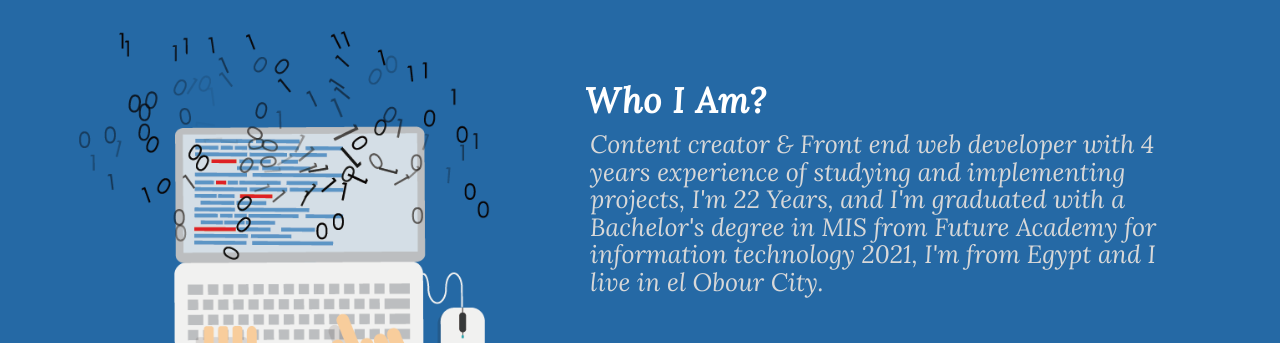
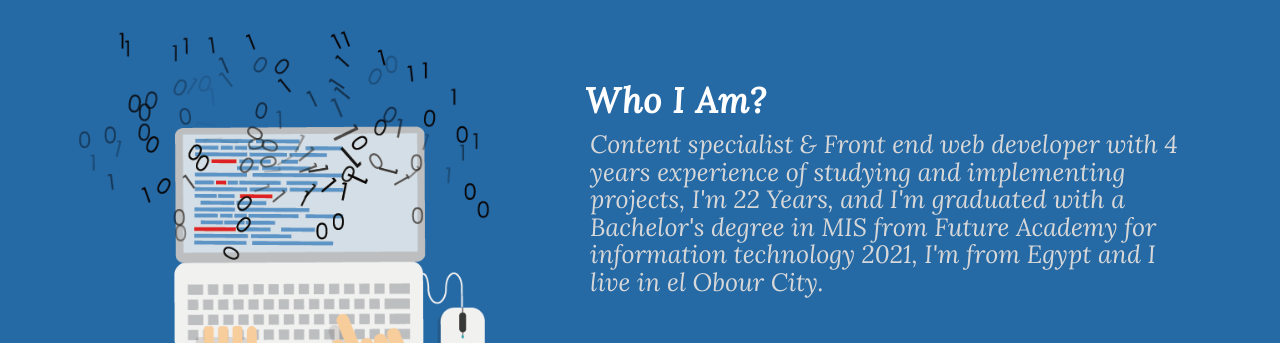
Before and after one commit to yousefhosnyx/Portfolio, a plain HTML site: page index.html in a window 1280 px wide. Shown: the part 940-1283 px from the top of the page. Drawn offline with Linux system fonts and the light colour scheme; files whose address does not match are found by name.

Commit message:
Update index.html

```diff
--- a/index.html
+++ b/index.html
@@ -53,7 +53,7 @@
         <div class="info">
           <h2>Who I Am?</h2>
           <p>
-            Content creator & Front end web developer with 4 years experience of studying and implementing projects, I'm 22 Years, and I'm graduated with a Bachelor's degree in MIS from Future Academy for information technology 2021, I'm from Egypt and I live in el Obour City.
+            Content specialist & Front end web developer with 4 years experience of studying and implementing projects, I'm 22 Years, and I'm graduated with a Bachelor's degree in MIS from Future Academy for information technology 2021, I'm from Egypt and I live in el Obour City.
           </p>
 
         </div>
```
